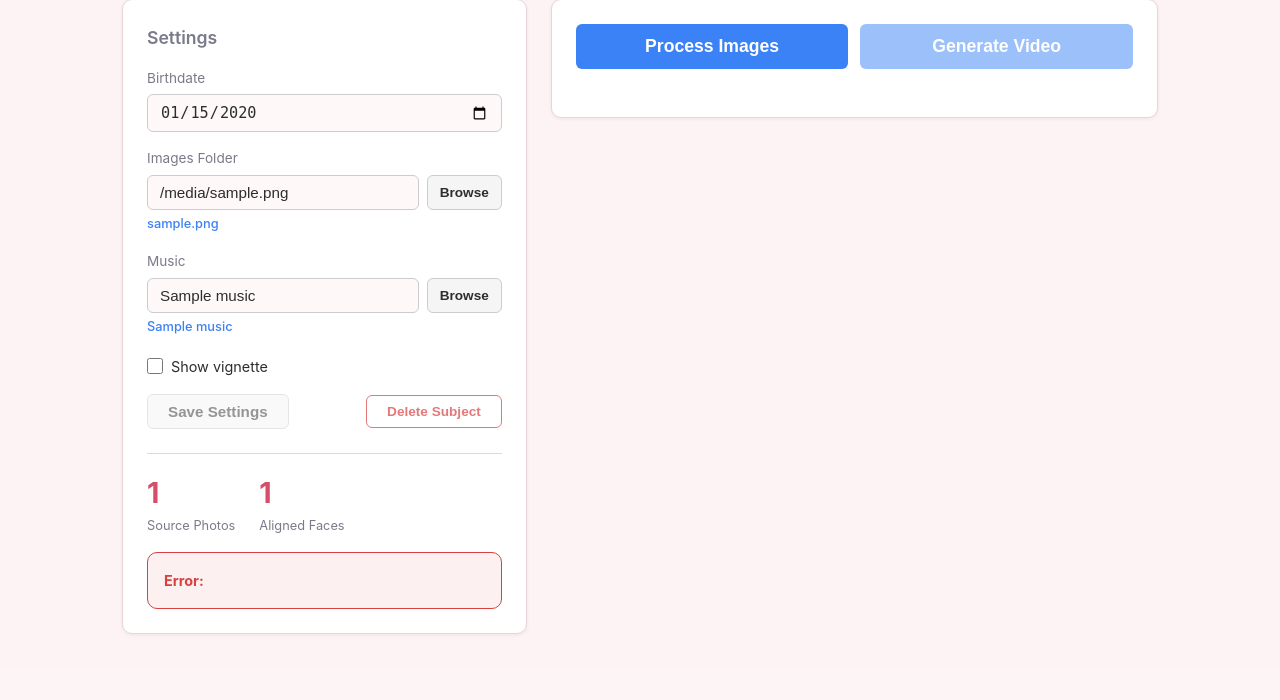
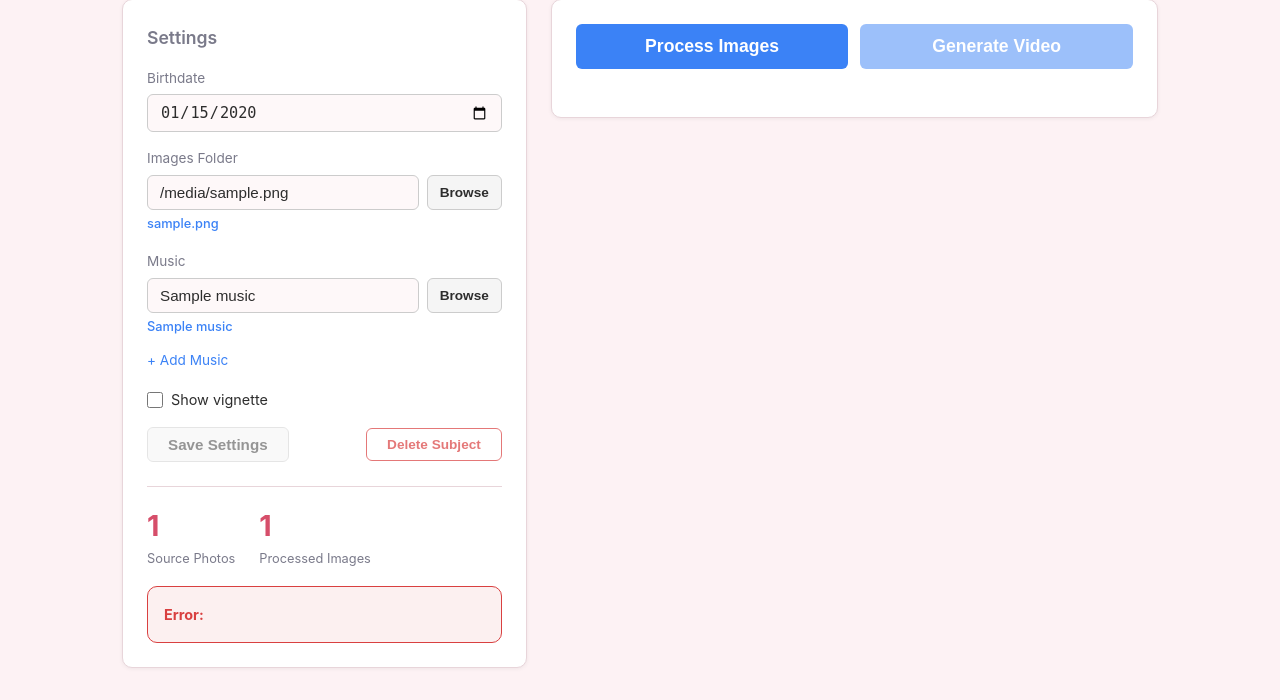
Before and after one commit to tedbarnett/Growing-Up-v2, a Flask app: template webapp/templates/subject.html in a window 1280 px wide. Shown: the part 150-850 px from the top of the page. Before the commit the page ends 784 px from the top, so only its background shows below. Run offline with Flask 3, Linux system fonts and the light colour scheme; the template is opened without the code that fills it: most values are stand-ins (such as "Sample title", 1, 10 or a date in 2020).

Commit message:
Add multi-MP3 support, UI fixes, favicon, and dashboard thumbnails
Multi-MP3: subjects can now have multiple music tracks that play
back-to-back in the generated video. Single tracks loop as before;
multiple tracks are concatenated via FFmpeg concat filter. Music
stored as JSON list in subjects.json (backward-compatible with
legacy string format).

UI fixes: "Projected Video" → "Video Length", "Review Faces" →
"Review Images", Generate Video → Re-Generate Video when video
exists, download icon on Save Video button, download filename
changed to "<name> - Growing Up.mp4", age label nudged up 5px.

New: favicon.ico + apple-touch-icon.png (pink circle with "G"),
dashboard cards now show subject thumbnail from last aligned face,
setup.sh selfie segmenter URL fix.

Co-Authored-By: Claude Opus 4.6 <noreply@anthropic.com>

```diff
--- a/webapp/app.py
+++ b/webapp/app.py
@@ -96,6 +96,26 @@ def count_aligned(name):
                if f.is_file() and f.suffix.lower() == ".png")
 
 
+def last_aligned_filename(name):
+    """Return filename of the last face in the aligned sequence, or None."""
+    subject_dir = get_subject_dir(name)
+    manifest_path = subject_dir / "manifest.json"
+    if not manifest_path.exists():
+        return None
+    try:
+        with open(manifest_path, "r") as f:
+            manifest = json.load(f)
+    except (json.JSONDecodeError, IOError):
+        return None
+    seq = manifest.get("__sequence__", [])
+    aligned_dir = subject_dir / "aligned"
+    # Walk backwards to find the last image that actually exists
+    for fname in reversed(seq):
+        if (aligned_dir / fname).exists():
+            return fname
+    return None
+
+
 def find_video(name):
     """Find the most recent MP4 in the subject's output dir."""
     output_dir = get_subject_dir(name) / "output"
@@ -112,8 +132,9 @@ def list_mp3s():
     # Collect previously used music paths from all subjects
     subjects = load_subjects()
     for info in subjects.values():
-        music = info.get("music", "")
-        if music:
+        for music in get_music_list(info):
+            if not music:
+                continue
             mp3_path = Path(music)
             if mp3_path.is_absolute() and mp3_path.exists():
                 mp3s.add(str(mp3_path))
@@ -155,6 +176,30 @@ def list_image_folders():
                 folders.add(d.name)
 
     return sorted(folders)
+
+
+def get_music_list(info):
+    """Get music as a list, handling backward compat from string."""
+    music = info.get("music", "")
+    if isinstance(music, list):
+        return music if music else []
+    return [music] if music else []
+
+
+def resolve_music_paths(info):
+    """Resolve music paths from subject info, returning list of absolute path strings."""
+    paths = []
+    for m in get_music_list(info):
+        if not m:
+            continue
+        mp3_path = Path(m)
+        if mp3_path.is_absolute() and mp3_path.exists():
+            paths.append(str(mp3_path))
+        else:
+            mp3_path = MP3_DIR / m
+            if mp3_path.exists():
+                paths.append(str(mp3_path))
+    return paths
 
 
 def get_mp3_duration(music_ref):
@@ -296,6 +341,7 @@ def index():
             "is_processed": check_is_processed(subject_dir),
             "is_running": running,
             "job_state": status.get("state") if status else None,
+            "last_face": last_aligned_filename(name),
         })
     return render_template("index.html",
                            subjects=subject_list,
@@ -316,7 +362,8 @@ def create_subject():
 
     birthdate = request.form.get("birthdate", "")
     images_folder = request.form.get("images_folder", name)
-    music = request.form.get("music", "")
+    music_raw = request.form.get("music", "")
+    music = [music_raw] if music_raw else []
 
     # Create subject directory and subdirs
     subject_dir = get_subject_dir(name)
@@ -376,8 +423,19 @@ def subject_detail(name):
     subject_dir = get_subject_dir(name)
     processed = check_is_processed(subject_dir)
 
-    mp3_duration = get_mp3_duration(info.get("music", ""))
+    # Sum durations of all music files
+    music_paths = resolve_music_paths(info)
+    mp3_duration = None
+    if music_paths:
+        total = 0
+        for mp in music_paths:
+            d = get_mp3_duration(mp)
+            if d:
+                total += d
+        mp3_duration = total if total > 0 else None
+
     video_duration = get_projected_video_duration(name)
+    music_list = get_music_list(info) or [""]
 
     return render_template("subject.html",
                            name=name,
@@ -393,7 +451,8 @@ def subject_detail(name):
                            image_folders=list_image_folders(),
                            mp3s=list_mp3s(),
                            mp3_duration=mp3_duration,
-                           video_duration=video_duration)
+                           video_duration=video_duration,
+                           music_list=music_list)
 
 
 @app.route("/subjects/<name>/edit", methods=["POST"])
@@ -405,12 +464,12 @@ def edit_subject(name):
 
     birthdate = request.form.get("birthdate", "")
     images_folder = request.form.get("images_folder", "")
-    music = request.form.get("music", "")
+    music_list = [m for m in request.form.getlist("music") if m.strip()]
     vignette = request.form.get("vignette") == "on"
 
     subjects[name]["birthdate"] = birthdate
     subjects[name]["images_folder"] = images_folder
-    subjects[name]["music"] = music
+    subjects[name]["music"] = music_list
     subjects[name]["vignette"] = vignette
     save_subjects(subjects)
 
@@ -467,19 +526,10 @@ def make_video(name):
         if not p.exists() and not p.is_symlink():
             p.mkdir(exist_ok=True)
 
-    # Music — support absolute paths or filenames in mp3/
-    music = subjects[name].get("music", "")
-    music_path = None
-    if music:
-        mp3_path = Path(music)
-        if mp3_path.is_absolute() and mp3_path.exists():
-            music_path = str(mp3_path)
-        else:
-            mp3_path = MP3_DIR / music
-            if mp3_path.exists():
-                music_path = str(mp3_path)
+    # Music — resolve all paths
+    music_paths = resolve_music_paths(subjects[name])
 
-    started = start_pipeline(name, str(subject_dir), config, music_path)
+    started = start_pipeline(name, str(subject_dir), config, music_paths or None)
     if started:
         return jsonify({"status": "started"})
     else:
@@ -532,19 +582,10 @@ def generate_video(name):
         if not p.exists() and not p.is_symlink():
             p.mkdir(exist_ok=True)
 
-    # Music
-    music = subjects[name].get("music", "")
-    music_path = None
-    if music:
-        mp3_path = Path(music)
-        if mp3_path.is_absolute() and mp3_path.exists():
-            music_path = str(mp3_path)
-        else:
-            mp3_path = MP3_DIR / music
-            if mp3_path.exists():
-                music_path = str(mp3_path)
+    # Music — resolve all paths
+    music_paths = resolve_music_paths(subjects[name])
 
-    started = start_generate(name, str(subject_dir), config, music_path)
+    started = start_generate(name, str(subject_dir), config, music_paths or None)
     if started:
         return jsonify({"status": "started", "phase": "generate"})
     else:
@@ -671,6 +712,7 @@ def subject_status(name):
                 "is_running": running,
                 "has_video": find_video(name) is not None,
                 "is_processed": check_is_processed(subject_dir),
+                "aligned_count": count_aligned(name),
             })
 
             if data != last_data:
--- a/webapp/pipeline_runner.py
+++ b/webapp/pipeline_runner.py
@@ -110,7 +110,7 @@ def is_processed(subject_dir):
         return False
 
 
-def _run_pipeline(subject_name, subject_dir, config, steps, phase_name, music_path=None):
+def _run_pipeline(subject_name, subject_dir, config, steps, phase_name, music_paths=None):
     """Run pipeline steps sequentially. Called in a background thread."""
     subject_dir = Path(subject_dir)
     steps = list(steps)
@@ -126,10 +126,10 @@ def _run_pipeline(subject_name, subject_dir, config, steps, phase_name, music_pa
                 **step,
                 "args": step.get("args", []) + ["--vignette"],
             })
-        elif step["script"] == "05_encode_video.py" and music_path:
+        elif step["script"] == "05_encode_video.py" and music_paths:
             new_steps.append({
                 **step,
-                "args": ["--music", str(music_path)],
+                "args": ["--music"] + [str(mp) for mp in music_paths],
             })
         else:
             new_steps.append(step)
@@ -246,14 +246,14 @@ def _run_pipeline(subject_name, subject_dir, config, steps, phase_name, music_pa
         _running_jobs.pop(subject_name, None)
 
 
-def _start_job(subject_name, subject_dir, config, steps, phase_name, music_path=None):
+def _start_job(subject_name, subject_dir, config, steps, phase_name, music_paths=None):
     """Launch a pipeline phase in a background thread. Returns True if started."""
     if is_job_running(subject_name):
         return False
 
     thread = threading.Thread(
         target=_run_pipeline,
-        args=(subject_name, subject_dir, config, steps, phase_name, music_path),
+        args=(subject_name, subject_dir, config, steps, phase_name, music_paths),
         daemon=True,
     )
 
@@ -269,11 +269,11 @@ def start_process(subject_name, subject_dir, config):
     return _start_job(subject_name, subject_dir, config, PROCESS_STEPS, "process")
 
 
-def start_generate(subject_name, subject_dir, config, music_path=None):
+def start_generate(subject_name, subject_dir, config, music_paths=None):
     """Launch Phase 2 (generate video: morph, encode)."""
-    return _start_job(subject_name, subject_dir, config, GENERATE_STEPS, "generate", music_path)
+    return _start_job(subject_name, subject_dir, config, GENERATE_STEPS, "generate", music_paths)
 
 
-def start_pipeline(subject_name, subject_dir, config, music_path=None):
+def start_pipeline(subject_name, subject_dir, config, music_paths=None):
     """Launch full pipeline (all steps). Kept for backward compatibility."""
-    return _start_job(subject_name, subject_dir, config, PIPELINE_STEPS, "full", music_path)
+    return _start_job(subject_name, subject_dir, config, PIPELINE_STEPS, "full", music_paths)
--- a/webapp/static/app.js
+++ b/webapp/static/app.js
@@ -14,6 +14,7 @@ var _browseState = {
 
 function openBrowseModal(inputId, browseType, extFilter) {
     _browseState.targetInputId = inputId;
+    _browseState.targetElement = null;
     _browseState.browseType = browseType || 'dirs';
     _browseState.extFilter = extFilter || '';
     _browseState.selectedPath = '';
@@ -237,11 +238,14 @@ function browseConfirm() {
         value = _browseState.currentPath;
     }
 
-    if (value && _browseState.targetInputId) {
-        var input = document.getElementById(_browseState.targetInputId);
+    if (value) {
+        var input = _browseState.targetElement ||
+                    (_browseState.targetInputId ? document.getElementById(_browseState.targetInputId) : null);
+        if (input) {
             input.value = value;
             // Trigger change event for path display + settings tracking
             input.dispatchEvent(new Event('change', { bubbles: true }));
+        }
     }
     closeBrowseModal();
 }
@@ -282,10 +286,9 @@ function updatePathDisplay(input) {
     tipSpan.textContent = val;
 }
 
-function initPathDisplays() {
-    document.querySelectorAll('.input-with-browse').forEach(function(wrapper) {
+function initPathDisplayForWrapper(wrapper) {
     var input = wrapper.querySelector('input');
-        if (!input) return;
+    if (!input || input._pathDisplay) return;
 
     var display = document.createElement('div');
     display.className = 'path-basename';
@@ -296,13 +299,11 @@ function initPathDisplays() {
     input.addEventListener('change', function() { updatePathDisplay(input); });
     input.addEventListener('focus', function() {
         display.classList.add('show-tooltip');
-            // Remove title to prevent native tooltip doubling
         input.removeAttribute('title');
     });
     input.addEventListener('blur', function() {
         setTimeout(function() { display.classList.remove('show-tooltip'); }, 150);
     });
-        // Remove any list/datalist to prevent browser dropdown tooltip
     if (input.hasAttribute('list')) {
         var datalistId = input.getAttribute('list');
         var datalist = document.getElementById(datalistId);
@@ -310,10 +311,76 @@ function initPathDisplays() {
         input.removeAttribute('list');
     }
     updatePathDisplay(input);
+}
+
+function initPathDisplays() {
+    document.querySelectorAll('.input-with-browse').forEach(function(wrapper) {
+        initPathDisplayForWrapper(wrapper);
     });
 }
 
 document.addEventListener('DOMContentLoaded', initPathDisplays);
+
+
+// -----------------------------------------------------------------------
+// Multi-Music Row Management
+// -----------------------------------------------------------------------
+
+function openBrowseForMusic(btn) {
+    var row = btn.closest('.music-row');
+    var input = row.querySelector('input[name="music"]');
+    _browseState.targetInputId = null;
+    _browseState.targetElement = input;
+    _browseState.browseType = 'files';
+    _browseState.extFilter = '.mp3';
+    _browseState.selectedPath = '';
+
+    document.getElementById('browse-modal-title').textContent = 'Select a File';
+    document.getElementById('browse-select-btn').textContent = 'Select File';
+    document.getElementById('browse-modal').classList.remove('hidden');
+
+    populateSidebar();
+
+    var currentVal = input.value;
+    var startPath = '';
+    if (currentVal && currentVal.startsWith('/')) {
+        var lastSlash = currentVal.lastIndexOf('/');
+        startPath = lastSlash > 0 ? currentVal.substring(0, lastSlash) : '/';
+    }
+    browseNavigate(startPath);
+}
+
+function addMusicRow() {
+    var list = document.getElementById('music-list');
+    if (!list) return;
+    var row = document.createElement('div');
+    row.className = 'music-row';
+    row.innerHTML =
+        '<div class="input-with-browse">' +
+        '<input type="text" name="music" value="" placeholder="None (or browse for .mp3)...">' +
+        '<button type="button" class="btn btn-secondary btn-browse" onclick="openBrowseForMusic(this)">Browse</button>' +
+        '<button type="button" class="btn btn-danger btn-sm music-remove-btn" onclick="removeMusicRow(this)">\u00d7</button>' +
+        '</div>';
+    list.appendChild(row);
+    updateMusicRemoveButtons();
+    initPathDisplayForWrapper(row.querySelector('.input-with-browse'));
+    if (window._checkForChanges) window._checkForChanges();
+}
+
+function removeMusicRow(btn) {
+    var row = btn.closest('.music-row');
+    if (row) row.remove();
+    updateMusicRemoveButtons();
+    if (window._checkForChanges) window._checkForChanges();
+}
+
+function updateMusicRemoveButtons() {
+    var rows = document.querySelectorAll('#music-list .music-row');
+    var removeBtns = document.querySelectorAll('#music-list .music-remove-btn');
+    removeBtns.forEach(function(btn) {
+        btn.style.display = rows.length > 1 ? '' : 'none';
+    });
+}
 
 
 // -----------------------------------------------------------------------
@@ -327,10 +394,9 @@ document.addEventListener('DOMContentLoaded', function() {
     var saveBtn = form.querySelector('button[type="submit"]');
     if (!saveBtn) return;
 
-    // Capture initial values
+    // Capture initial values (non-music fields)
     var initialValues = {};
-    var fields = form.querySelectorAll('input, select');
-    fields.forEach(function(field) {
+    form.querySelectorAll('input:not([name="music"]), select').forEach(function(field) {
         if (field.type === 'checkbox') {
             initialValues[field.name] = field.checked;
         } else {
@@ -338,9 +404,15 @@ document.addEventListener('DOMContentLoaded', function() {
         }
     });
 
+    // Capture initial music values
+    var initialMusicValues = [];
+    form.querySelectorAll('input[name="music"]').forEach(function(input) {
+        initialMusicValues.push(input.value);
+    });
+
     function checkForChanges() {
         var hasChanges = false;
-        fields.forEach(function(field) {
+        form.querySelectorAll('input:not([name="music"]), select').forEach(function(field) {
             if (!field.name) return;
             if (field.type === 'checkbox') {
                 if (field.checked !== initialValues[field.name]) hasChanges = true;
@@ -348,6 +420,13 @@ document.addEventListener('DOMContentLoaded', function() {
                 if (field.value !== initialValues[field.name]) hasChanges = true;
             }
         });
+        // Check music fields (count and values may have changed)
+        var currentMusic = [];
+        form.querySelectorAll('input[name="music"]').forEach(function(input) {
+            currentMusic.push(input.value);
+        });
+        if (JSON.stringify(currentMusic) !== JSON.stringify(initialMusicValues)) hasChanges = true;
+
         saveBtn.disabled = !hasChanges;
         if (hasChanges) {
             saveBtn.classList.remove('btn-secondary');
@@ -361,11 +440,12 @@ document.addEventListener('DOMContentLoaded', function() {
     // Start disabled
     saveBtn.disabled = true;
 
-    // Listen for changes
-    fields.forEach(function(field) {
-        field.addEventListener('input', checkForChanges);
-        field.addEventListener('change', checkForChanges);
-    });
+    // Use event delegation on the form to catch dynamic inputs
+    form.addEventListener('input', checkForChanges);
+    form.addEventListener('change', checkForChanges);
+
+    // Expose for use by addMusicRow/removeMusicRow
+    window._checkForChanges = checkForChanges;
 });
 
 
@@ -450,7 +530,7 @@ document.addEventListener('DOMContentLoaded', function () {
                     startStatusStream();
                 })
                 .catch(function (err) {
-                    generateBtn.textContent = 'Generate Video';
+                    generateBtn.textContent = window.HAS_VIDEO ? 'Re-Generate Video' : 'Generate Video';
                     generateBtn.disabled = false;
                     console.error(err);
                 });
@@ -498,6 +578,14 @@ function startStatusStream() {
             logOutput.scrollTop = logOutput.scrollHeight;
         }
 
+        // Update aligned/processed count live
+        if (data.aligned_count !== undefined) {
+            var stats = document.querySelectorAll('.stat-value');
+            if (stats.length >= 2) {
+                stats[1].textContent = data.aligned_count;
+            }
+        }
+
         if (status.state === 'complete') {
             source.close();
             var phase = status.phase || 'full';
@@ -509,7 +597,7 @@ function startStatusStream() {
                 }
                 if (generateBtn) {
                     generateBtn.disabled = false;
-                    generateBtn.textContent = 'Generate Video';
+                    generateBtn.textContent = data.has_video ? 'Re-Generate Video' : 'Generate Video';
                 }
                 var scrubberSection = document.getElementById('scrubber-section');
                 if (scrubberSection) scrubberSection.classList.remove('hidden');
@@ -520,9 +608,10 @@ function startStatusStream() {
                     processBtn.disabled = false;
                 }
                 if (generateBtn) {
-                    generateBtn.textContent = 'Generate Video';
+                    generateBtn.textContent = 'Re-Generate Video';
                     generateBtn.disabled = false;
                 }
+                window.HAS_VIDEO = true;
                 if (data.has_video) {
                     showVideoPlayer();
                 }
@@ -534,8 +623,8 @@ function startStatusStream() {
                 processBtn.disabled = false;
             }
             if (generateBtn) {
-                generateBtn.textContent = 'Generate Video';
-                generateBtn.disabled = data.is_processed ? false : true;
+                generateBtn.textContent = (data.has_video || window.HAS_VIDEO) ? 'Re-Generate Video' : 'Generate Video';
+                generateBtn.disabled = !data.is_processed;
             }
         }
     };
@@ -569,8 +658,8 @@ function showVideoPlayer() {
             '</video>' +
             '<a id="save-video-btn" class="btn btn-secondary btn-large" ' +
             'href="/subjects/' + encodeURIComponent(subject) + '/video" ' +
-            'download="Growing Up - ' + subject + '.mp4">' +
-            'Save Video</a>';
+            'download="' + subject + ' - Growing Up.mp4">' +
+            '\u2B07 Save Video</a>';
     }
 }
 
--- a/webapp/static/style.css
+++ b/webapp/static/style.css
@@ -902,6 +933,29 @@ body {
     opacity: 1;
 }
 
+/* Music rows */
+.music-row {
+    margin-bottom: 0.4rem;
+}
+
+.music-remove-btn {
+    padding: 0.35rem 0.55rem;
+    font-size: 0.85rem;
+    line-height: 1;
+}
+
+.add-music-link {
+    display: inline-block;
+    margin-top: 0.3rem;
+    font-size: 0.85rem;
+    color: #3b82f6;
+    text-decoration: none;
+}
+
+.add-music-link:hover {
+    text-decoration: underline;
+}
+
 .hidden {
     display: none;
 }
--- a/webapp/templates/base.html
+++ b/webapp/templates/base.html
@@ -4,6 +4,8 @@
     <meta charset="UTF-8">
     <meta name="viewport" content="width=device-width, initial-scale=1.0">
     <title>{% block title %}Growing Up{% endblock %}</title>
+    <link rel="icon" href="{{ url_for('static', filename='favicon.ico') }}" type="image/x-icon">
+    <link rel="apple-touch-icon" href="{{ url_for('static', filename='apple-touch-icon.png') }}">
     <link rel="stylesheet" href="{{ url_for('static', filename='style.css') }}">
 </head>
 <body>
--- a/webapp/templates/subject.html
+++ b/webapp/templates/subject.html
@@ -42,20 +42,23 @@
                 </div>
             </div>
             <div class="form-group">
-                <label for="music">Music</label>
-                <div class="input-with-browse">
-                    <input type="text" id="music" name="music"
-                           value="{{ info.music or '' }}"
-                           placeholder="None (or browse for .mp3)..."
-                           list="music_list">
-                    <datalist id="music_list">
-                        {% for mp3 in mp3s %}
-                        <option value="{{ mp3 }}">
-                        {% endfor %}
-                    </datalist>
-                    <button type="button" class="btn btn-secondary btn-browse"
-                            onclick="openBrowseModal('music', 'files', '.mp3')">Browse</button>
+                <label>Music</label>
+                <div id="music-list">
+                    {% for m in music_list %}
+                    <div class="music-row">
+                        <div class="input-with-browse">
+                            <input type="text" name="music" value="{{ m }}"
+                                   placeholder="None (or browse for .mp3)...">
+                            <button type="button" class="btn btn-secondary btn-browse"
+                                    onclick="openBrowseForMusic(this)">Browse</button>
+                            <button type="button" class="btn btn-danger btn-sm music-remove-btn"
+                                    onclick="removeMusicRow(this)"
+                                    {% if music_list|length <= 1 %}style="display:none"{% endif %}>&times;</button>
+                        </div>
+                    </div>
+                    {% endfor %}
                 </div>
+                <a href="#" id="add-music-btn" onclick="addMusicRow(); return false;" class="add-music-link">+ Add Music</a>
             </div>
             <div class="form-group form-group-checkbox">
                 <label>
@@ -77,7 +80,7 @@
             </div>
             <div class="stat">
                 <span class="stat-value">{{ aligned_count }}</span>
-                <span class="stat-label">Aligned Faces</span>
+                <span class="stat-label">Processed Images</span>
             </div>
         </div>
         {% if video_duration or mp3_duration %}
@@ -85,7 +88,7 @@
             {% if video_duration %}
             <div class="stat">
                 <span class="stat-value">{{ '%d:%02d'|format(video_duration // 60, video_duration % 60) }}</span>
-                <span class="stat-label">Projected Video</span>
+                <span class="stat-label">Video Length</span>
             </div>
             {% endif %}
             {% if mp3_duration %}
@@ -137,13 +140,13 @@
             <button id="generate-btn" class="btn btn-primary btn-large"
                     data-subject="{{ name }}"
                     {% if not is_processed or is_running %}disabled{% endif %}>
-                {% if is_running and job_status and job_status.phase == 'generate' %}Generating...{% else %}Generate Video{% endif %}
+                {% if is_running and job_status and job_status.phase == 'generate' %}Generating...{% elif has_video %}Re-Generate Video{% else %}Generate Video{% endif %}
             </button>
         </div>
 
         <!-- Scrubber section (visible after processing) -->
         <div id="scrubber-section" class="{{ '' if is_processed else 'hidden' }}">
-            <h2>Review Faces <span id="scrubber-duration" class="scrubber-duration"></span></h2>
+            <h2>Review Images <span id="scrubber-duration" class="scrubber-duration"></span></h2>
             <div class="scrubber-container">
                 <div class="scrubber-image-wrap{% if info.vignette or config.vignette %} vignette{% endif %}">
                     <img id="scrubber-image" src="" alt="Aligned face">
@@ -173,8 +176,8 @@
                 </video>
                 <a id="save-video-btn" class="btn btn-secondary btn-large"
                    href="{{ url_for('serve_video', name=name) }}"
-                   download="Growing Up - {{ name }}.mp4">
-                    Save Video
+                   download="{{ name }} - Growing Up.mp4">
+                    &#x2B07; Save Video
                 </a>
                 {% endif %}
             </div>
@@ -191,6 +194,7 @@
     window.PIPELINE_FPS = {{ config.get('fps', 30)|tojson }};
     window.PIPELINE_HOLD = {{ config.get('hold_frames', 15)|tojson }};
     window.PIPELINE_MORPH = {{ config.get('morph_frames', 30)|tojson }};
+    window.HAS_VIDEO = {{ has_video|tojson }};
     {% if is_running %}
     window.addEventListener('DOMContentLoaded', function() { startStatusStream(); });
     {% elif is_processed %}
```
Also changed, not shown: other parts of webapp/static/style.css (+40 -5 lines), CLAUDE.md (+11 -4 lines), Code/05_encode_video.py (+41 -11 lines), webapp/templates/index.html (+11 -3 lines), README.md, webapp/static/apple-touch-icon.png (added), webapp/static/favicon.ico (added), 1 other file. Lines whose indentation alone changed are shown as unchanged.
